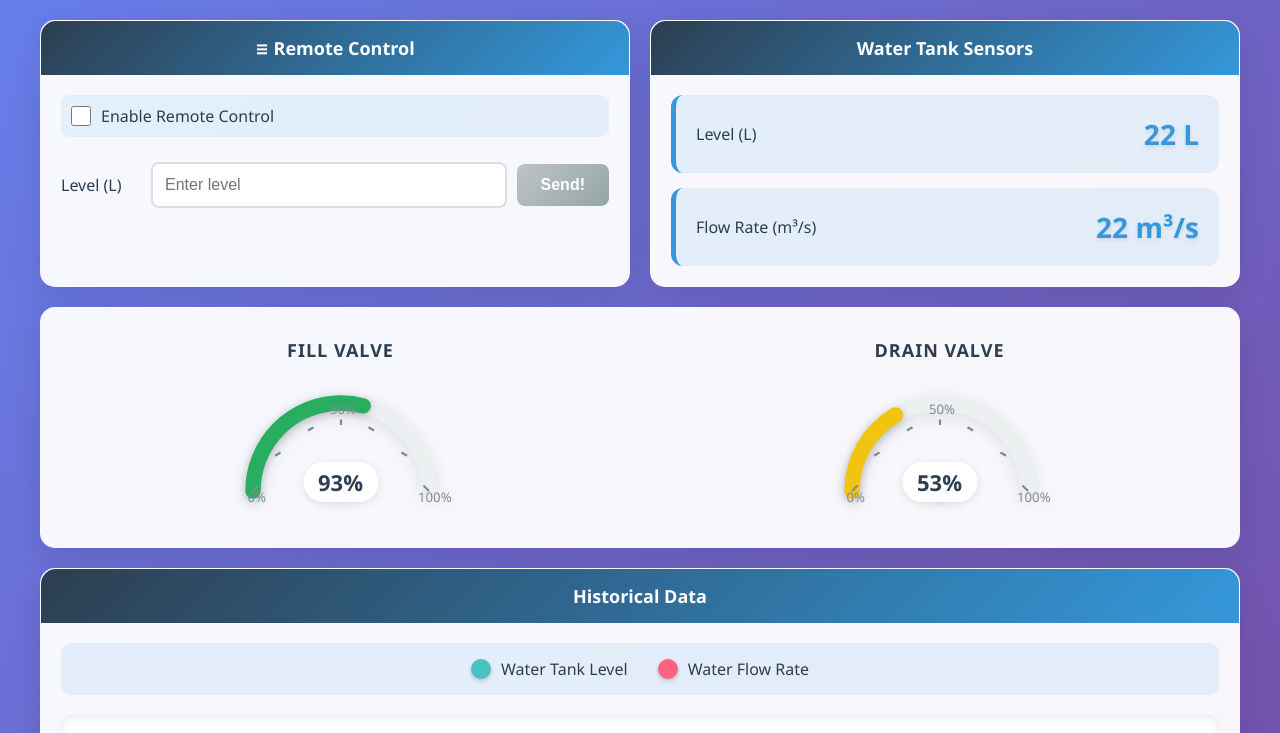
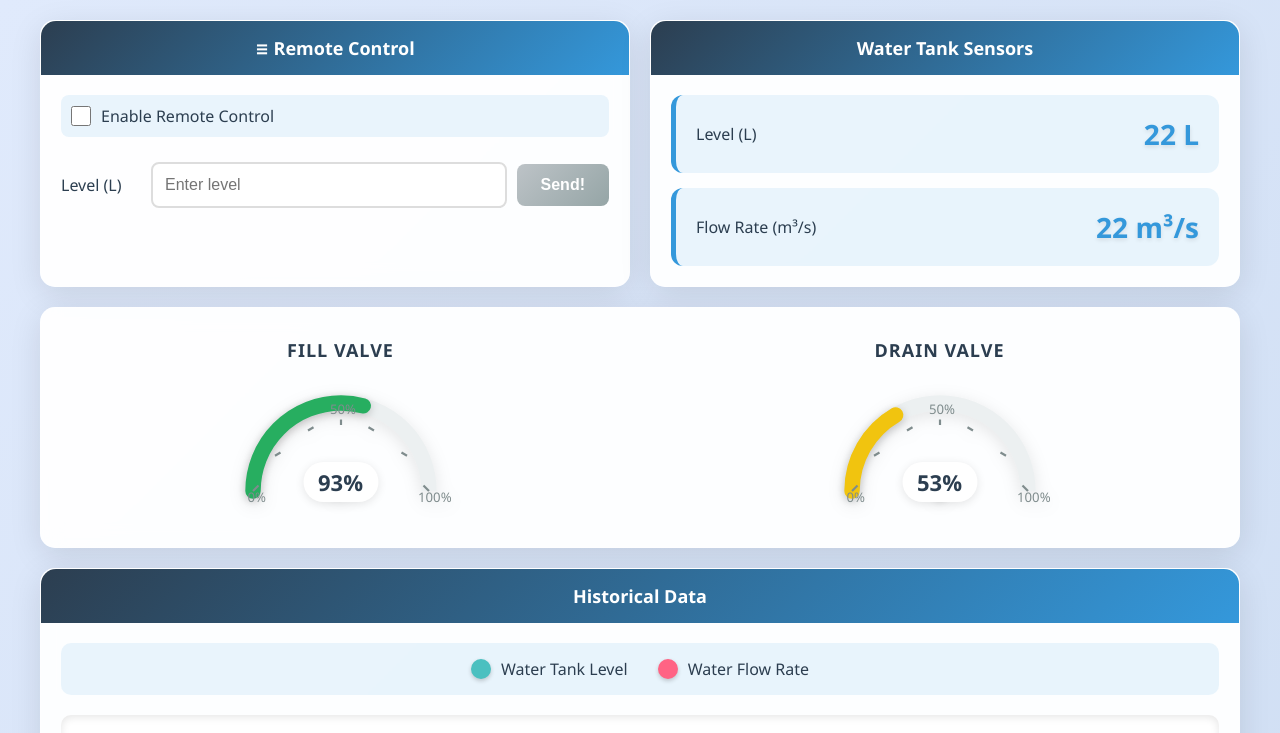
Before and after one commit to imann00/frontend-automate, a plain HTML site: page index.html in a window 1280 px wide. Shown: the top 733 px of the page. Drawn offline with nearby package versions, Linux system fonts and the light colour scheme; no server answers.

Commit message:
i only changed the background color

```diff
--- a/style.css
+++ b/style.css
@@ -7,7 +7,7 @@
 
 body {
   font-family: 'Segoe UI', Tahoma, Geneva, Verdana, sans-serif;
-  background: linear-gradient(135deg, #667eea 0%, #764ba2 100%);
+  background: linear-gradient(135deg, #e0eafc 0%, #cfdef3 100%);
   min-height: 100vh;
   padding: 20px;
 }
```
